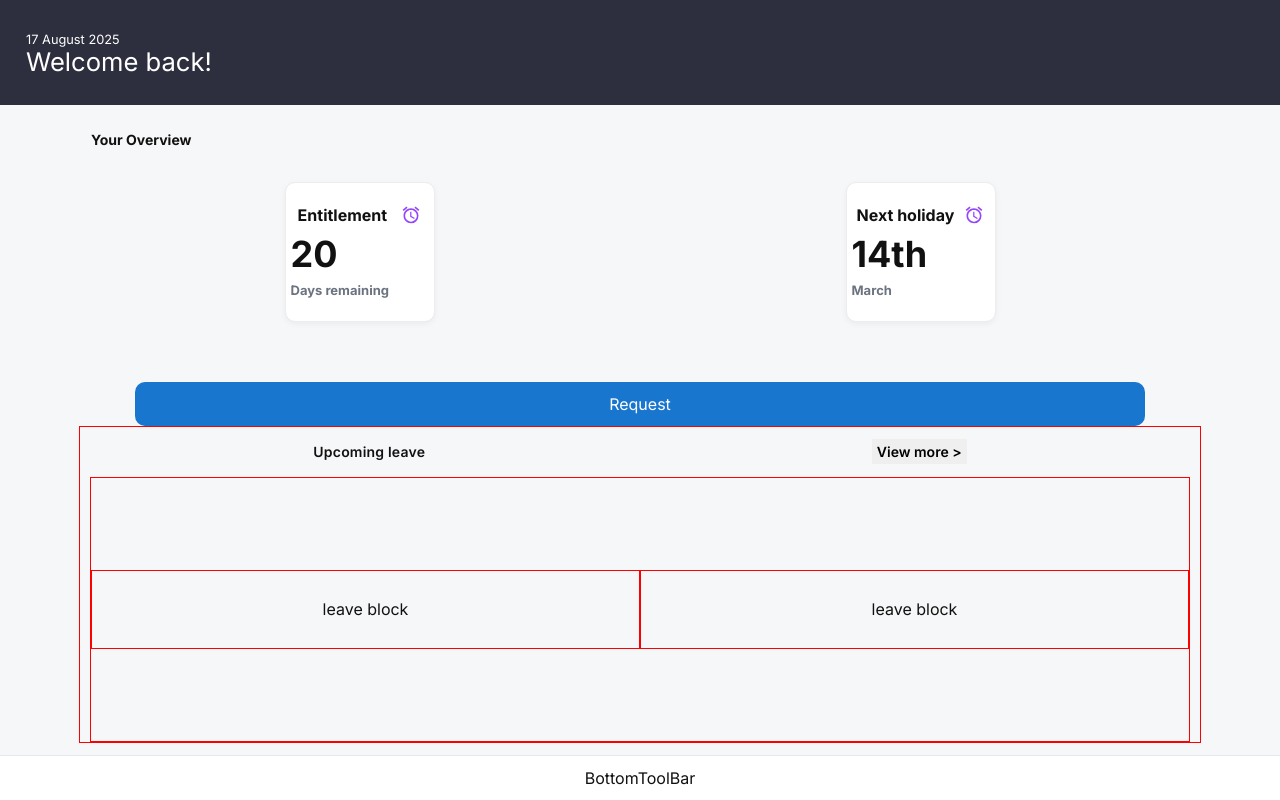
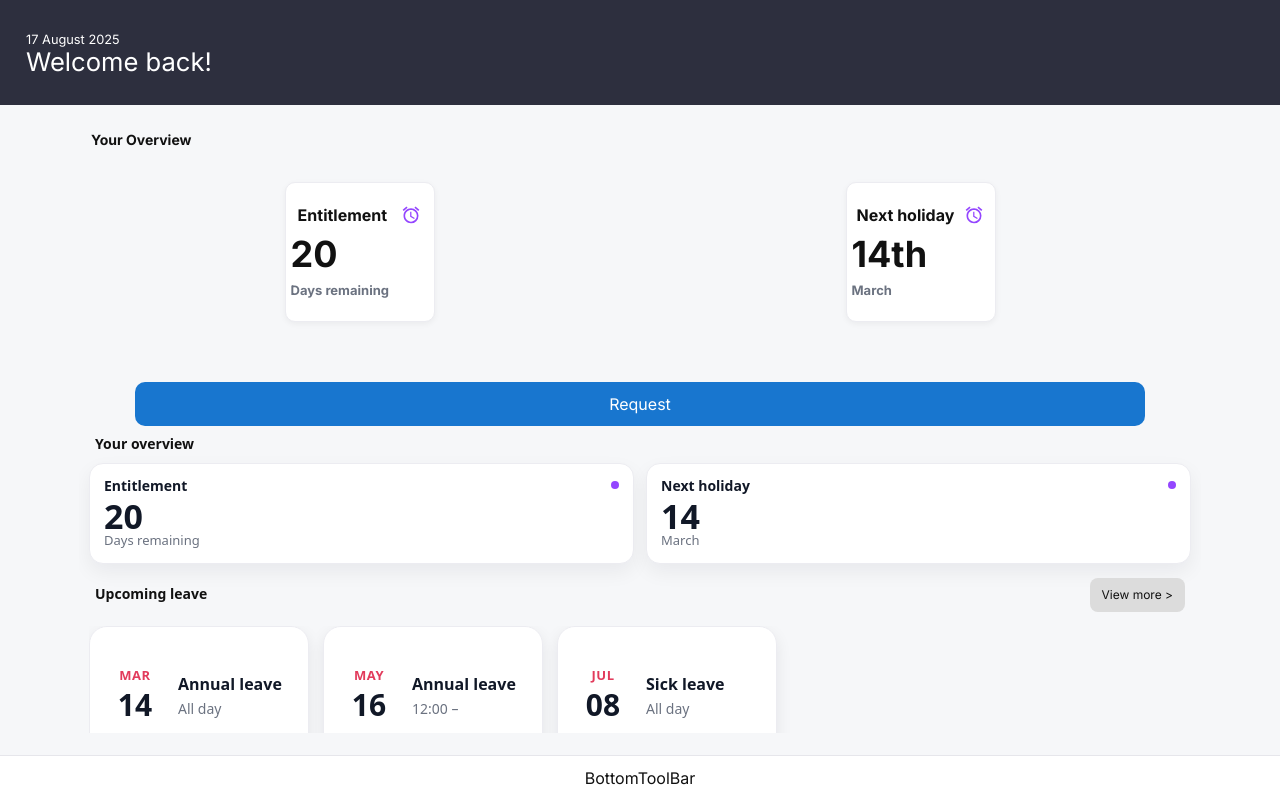
Before and after one commit to myhzyy/annual-leave-booker, a Next.js app: page / in a window 1280 px wide. Built offline with nearby package versions, Linux system fonts and the light colour scheme.

Commit message:
added scroll annual leave bar

```diff
--- a/src/app/features/AnnualLeaveBody.tsx
+++ b/src/app/features/AnnualLeaveBody.tsx
@@ -1,24 +1,72 @@
 import "../styles/AnnualLeaveBody.css";
+
+type LeaveItem = {
+  id: number;
+  month: string;
+  day: string;
+  title: string;
+  meta: string;
+};
+
+const MOCK_LEAVE: LeaveItem[] = [
+  { id: 1, month: "MAR", day: "14", title: "Annual leave", meta: "All day" },
+  { id: 2, month: "MAY", day: "10", title: "Training", meta: "09:30" },
+  { id: 3, month: "MAY", day: "16", title: "Annual leave", meta: "12:00 –" },
+  { id: 4, month: "JUN", day: "02", title: "Business trip", meta: "2 days" },
+  { id: 5, month: "JUL", day: "08", title: "Sick leave", meta: "All day" },
+  { id: 6, month: "AUG", day: "21", title: "Annual leave", meta: "All day" },
+];
 
 export default function AnnualLeaveBody() {
   return (
-    <div className="annual-leave-body-container">
-      <div className="upcoming-leave">
-        <div className="upcoming-leave-and-btn-wrapper">
-          <div>Upcoming leave</div>
-          <button>View more &gt;</button>
+    <section className="annual-leave-body">
+      <div className="overview-section">
+        <h2 className="overview-title">Your overview</h2>
+
+        <div className="entitlement-grid">
+          <div className="stat-card">
+            <div className="stat-head">
+              <span className="stat-title">Entitlement</span>
+              <span className="stat-dot" aria-hidden />
+            </div>
+            <div className="stat-value">20</div>
+            <div className="stat-subtitle">Days remaining</div>
+          </div>
+
+          <div className="stat-card">
+            <div className="stat-head">
+              <span className="stat-title">Next holiday</span>
+              <span className="stat-dot" aria-hidden />
+            </div>
+            <div className="stat-value">14</div>
+            <div className="stat-subtitle">March</div>
+          </div>
         </div>
       </div>
-      <div className="leave-blocks">
-        {/* <div className="leave-block">
-          <p>date</p>
-          <p>annual leave</p>
-          <p>9:30am - 5pm</p>
-        </div>
-        <div className="leave-block">leave block</div> */}
-        <div className="leave-block">leave block</div>
-        <div className="leave-block">leave block</div>
+
+      <header className="upcoming-header">
+        <h3 className="upcoming-title">Upcoming leave</h3>
+        <button className="view-more" type="button">
+          View more &gt;
+        </button>
+      </header>
+
+      <div className="leave-viewport" aria-label="Upcoming leave">
+        <ul className="leave-grid">
+          {MOCK_LEAVE.map((item) => (
+            <li key={item.id} className="leave-card">
+              <div className="date-col">
+                <span className="month">{item.month}</span>
+                <span className="day">{item.day}</span>
+              </div>
+              <div className="details">
+                <div className="title">{item.title}</div>
+                <div className="meta">{item.meta}</div>
+              </div>
+            </li>
+          ))}
+        </ul>
       </div>
-    </div>
+    </section>
   );
 }
--- a/src/app/styles/AnnualLeaveBody.css
+++ b/src/app/styles/AnnualLeaveBody.css
@@ -1,44 +1,168 @@
-.annual-leave-body-container {
-  border: 1px solid red;
+/* Container */
+.annual-leave-body {
   display: grid;
-  grid-template-rows: 10% 90%;
-  height: 100vh;
-  gap: 10px;
+  gap: 14px;
   padding: 10px;
+  overflow-x: hidden;
 }
 
-.upcoming-leave {
+.overview-section {
+  display: grid;
+  gap: 10px;
+}
+
+.overview-title {
+  font: 700 14px/1.2 system-ui, -apple-system, Segoe UI, Roboto, sans-serif;
+  padding: 0 6px;
+}
+
+.entitlement-grid {
+  display: grid;
+  grid-template-columns: 1fr 1fr;
+  gap: 12px;
+}
+
+.stat-card {
+  background: #fff;
+  border: 1px solid #ececf1;
+  border-radius: 14px;
+  box-shadow: 0 8px 20px rgba(17, 24, 39, 0.06);
+  padding: 14px;
   display: flex;
+  flex-direction: column;
 }
-.upcoming-leave-and-btn-wrapper {
-  font-size: 1.1rem;
-  font-weight: 600;
-  font-size: 14px;
-  /* border: 1px solid red; */
-  width: 100%;
+
+.stat-head {
   display: flex;
   align-items: center;
-  justify-content: space-around;
-  letter-spacing: 0.2px;
+  justify-content: space-between;
+  margin-bottom: 6px;
 }
 
-.upcoming-leave button {
-  /* border: 1px solid red; */
-  padding: 2px 5px;
-  border: none;
+.stat-title {
+  font: 600 14px/1.1 system-ui, -apple-system, Segoe UI, Roboto, sans-serif;
+  color: #111827;
 }
 
-.leave-blocks {
-  border: 1px solid red;
-  display: grid;
-  grid-template-columns: repeat(2, 1fr);
-  align-items: center;
+.stat-dot {
+  width: 8px;
+  height: 8px;
+  border-radius: 50%;
+  background: #9446ff;
+  display: inline-block;
 }
 
-.leave-block {
-  border: 1px solid red;
-  height: 30%;
+.stat-value {
+  font: 800 34px/1 system-ui, -apple-system, Segoe UI, Roboto, sans-serif;
+  color: #111827;
+}
+
+.stat-subtitle {
+  font: 500 13px/1.2 system-ui, -apple-system, Segoe UI, Roboto, sans-serif;
+  color: #6b7280;
+}
+
+@media (max-width: 380px) {
+  .entitlement-grid {
+    grid-template-columns: 1fr;
+  }
+}
+
+.upcoming-header {
   display: flex;
+  align-items: center;
+  justify-content: space-between;
+  padding: 0 6px;
+}
+
+.upcoming-title {
+  font: 700 14px/1.2 system-ui, -apple-system, Segoe UI, Roboto, sans-serif;
+}
+
+.view-more {
+  background: gainsboro;
+  color: #111;
+  font-size: 12px;
+  border: none;
+  border-radius: 8px;
+  padding: 8px 12px;
+  cursor: pointer;
+}
+
+.leave-viewport {
+  overflow-x: auto;
+  overflow-y: hidden;
+  -webkit-overflow-scrolling: touch;
+  padding-bottom: 6px;
+  scroll-snap-type: x proximity;
+  -webkit-mask-image: linear-gradient(to right, #000 85%, rgba(0, 0, 0, 0));
+  mask-image: linear-gradient(to right, #000 85%, rgba(0, 0, 0, 0));
+}
+
+.leave-grid {
+  list-style: none;
+  margin: 0;
+  padding: 0;
+
+  display: grid;
+  grid-auto-flow: column;
+  grid-template-rows: repeat(2, 140px);
+  grid-auto-columns: 220px;
+  gap: 14px;
+}
+
+/* Card */
+.leave-card {
+  background: #fff;
+  border: 1px solid #ececf1;
+  border-radius: 18px;
+  box-shadow: 0 6px 16px rgba(17, 24, 39, 0.08);
+
+  display: grid;
+  grid-template-columns: 70px 1fr;
+  align-items: center;
+  padding: 10px;
+
+  scroll-snap-align: start;
+}
+
+/* Date column */
+.date-col {
+  display: flex;
+  flex-direction: column;
   align-items: center;
   justify-content: center;
 }
+
+.month {
+  font: 700 13px system-ui, -apple-system, Segoe UI, Roboto, sans-serif;
+  letter-spacing: 0.5px;
+  color: #e23b5c;
+}
+
+.day {
+  font: 800 30px system-ui, -apple-system, Segoe UI, Roboto, sans-serif;
+  color: #111827;
+}
+
+/* Details */
+.details {
+  padding-left: 8px;
+  display: grid;
+  gap: 4px;
+}
+.title {
+  font: 700 16px system-ui, -apple-system, Segoe UI, Roboto, sans-serif;
+  color: #111827;
+}
+.meta {
+  font: 500 14px system-ui, -apple-system, Segoe UI, Roboto, sans-serif;
+  color: #6b7280;
+}
+
+@media (max-width: 600px) {
+  .leave-grid {
+    grid-template-rows: 1fr; /* single row */
+    grid-auto-columns: 220px; /* keep card width */
+  }
+}
```
Also changed, not shown: 1 other file (tests, documents, lock files or other folders).
